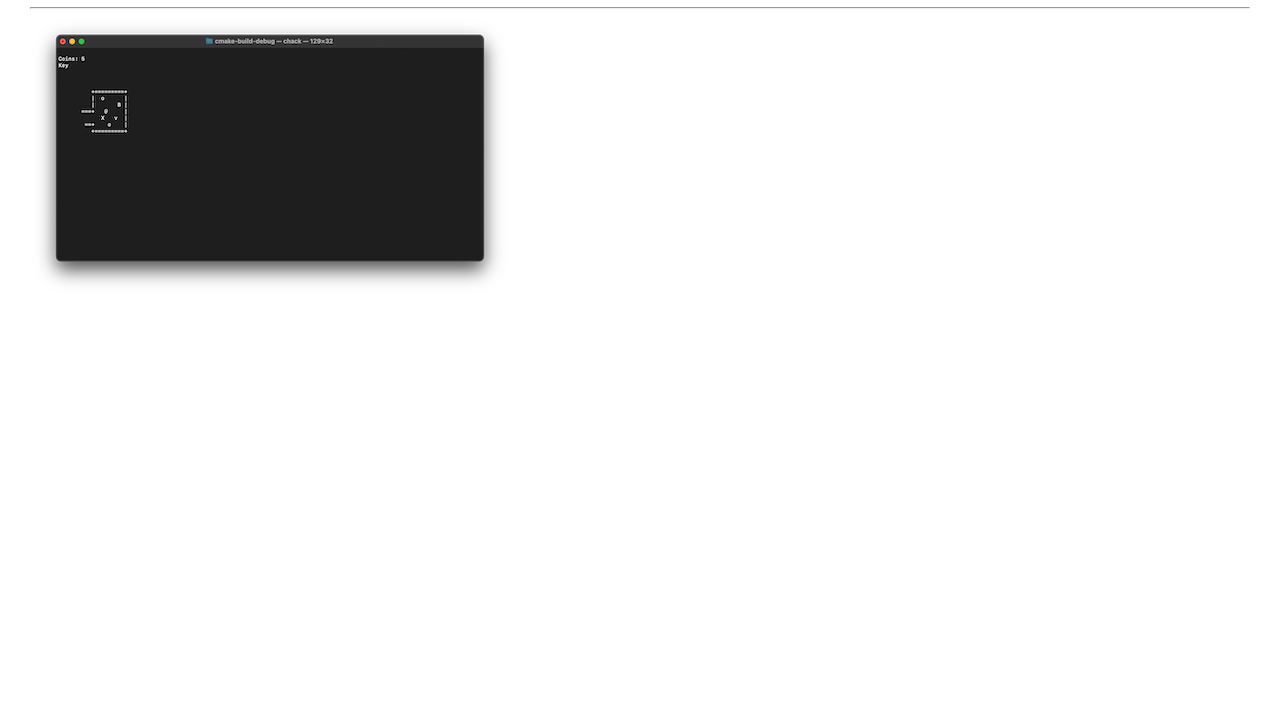
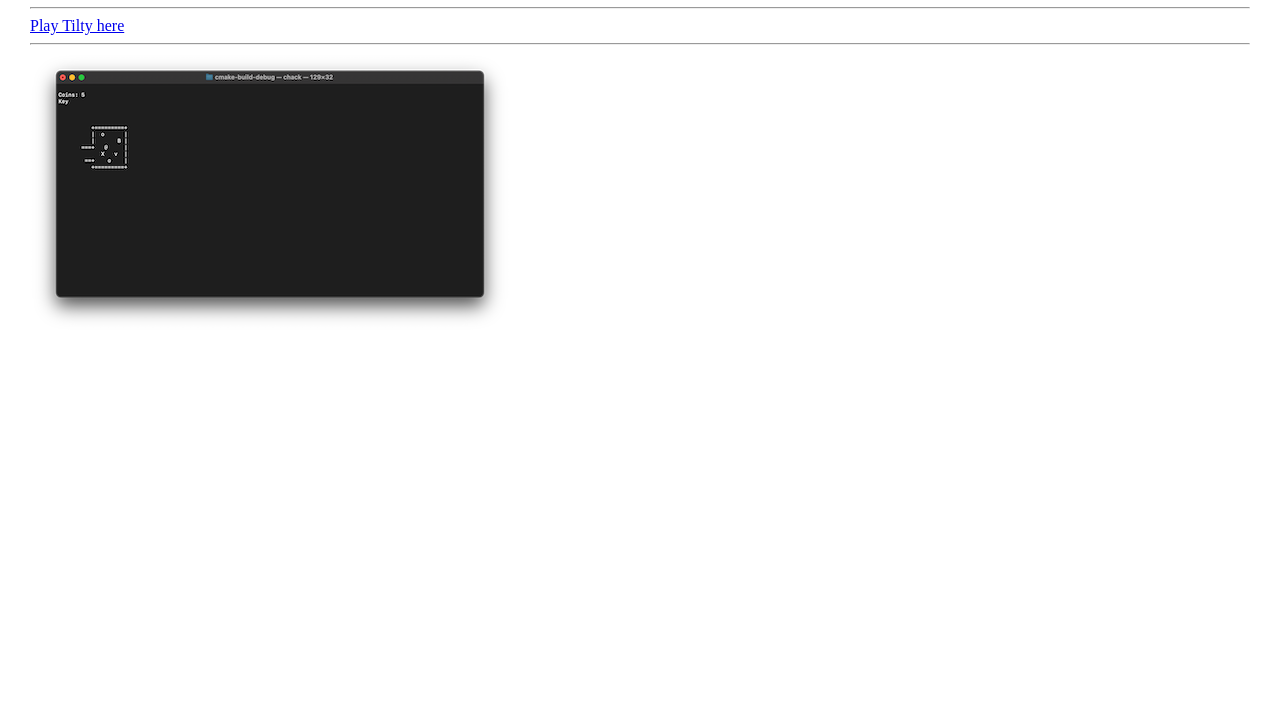
Before and after one commit to sam-eg/sam-eg.github.io, a plain HTML site: page index.html in a window 1280 px wide. Shown: the part 73-800 px from the top of the page. Drawn offline with Linux system fonts and the light colour scheme.

Commit message:
Added tilty link

```diff
--- a/index.html
+++ b/index.html
@@ -20,6 +20,8 @@
     <body>
         <h1>Sam Evans-Golden's Porfolio</h1>
         <hr />
+        <a href="https://play.unity.com/mg/other/webgl-builds-383884" target="_blank">Play Tilty here</a>
+        <hr />
         <img src="chack-screenshot1.png" />
     </body>
 </html>
```
